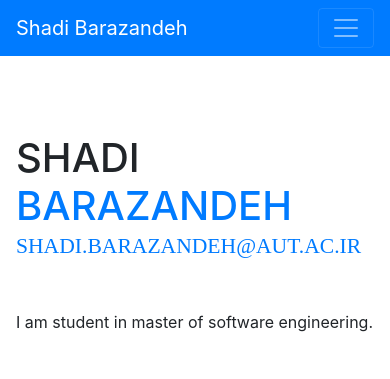
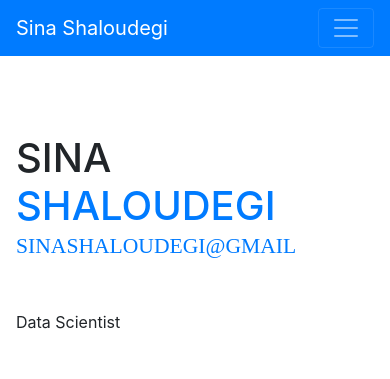
Before and after one commit to sinashaloudegi/sinashaloudegi.github.io, a website with bundled scripts: page index.html in a window 390 px wide. Shown: the top 379 px of the page. Built offline with nearby package versions, Linux system fonts and the light colour scheme; a web font is replaced by a local one.

Commit message:
Changed to Sina

```diff
--- a/index.html
+++ b/index.html
@@ -8,7 +8,7 @@
     <meta name="description" content="">
     <meta name="author" content="">
 
-    <title>Shadi Barazandeh</title>
+    <title>Sina Shaloudegi</title>
 
     <!-- Bootstrap core CSS -->
     <link href="vendor/bootstrap/css/bootstrap.min.css" rel="stylesheet">
@@ -29,7 +29,7 @@
 
     <nav class="navbar navbar-expand-lg navbar-dark bg-primary fixed-top" id="sideNav">
       <a class="navbar-brand js-scroll-trigger" href="#page-top">
-        <span class="d-block d-lg-none">Shadi Barazandeh</span>
+        <span class="d-block d-lg-none">Sina Shaloudegi</span>
         <span class="d-none d-lg-block">
           <img class="img-fluid img-profile rounded-circle mx-auto mb-2" src="img/profile.jpg" alt="">
         </span>
@@ -62,17 +62,17 @@
 
       <section class="resume-section p-3 p-lg-5 d-flex d-column" id="about">
         <div class="my-auto">
-          <h1 class="mb-0">Shadi
-            <span class="text-primary">Barazandeh</span>
+          <h1 class="mb-0">Sina
+            <span class="text-primary">Shaloudegi</span>
           </h1>
           <div class="subheading mb-5">
-            <a href="shadi.barazandeh@aut.ac.ir">shadi.barazandeh@aut.ac.ir</a>
+            <a href="sinashaloudegi@gmail.com">sinashaloudegi@gmail</a>
           </div>
-          <p class="mb-5">I am student in master of software engineering.</p>
+          <p class="mb-5">Data Scientist</p>
           <ul class="list-inline list-social-icons mb-0">
 
             <li class="list-inline-item">
-              <a href="https://www.linkedin.com/in/shadi-barazandeh/">
+              <a href="https://www.linkedin.com/in/sina-shaloudegi/">
                 <span class="fa-stack fa-lg">
                   <i class="fa fa-circle fa-stack-2x"></i>
                   <i class="fa fa-linkedin fa-stack-1x fa-inverse"></i>
```
